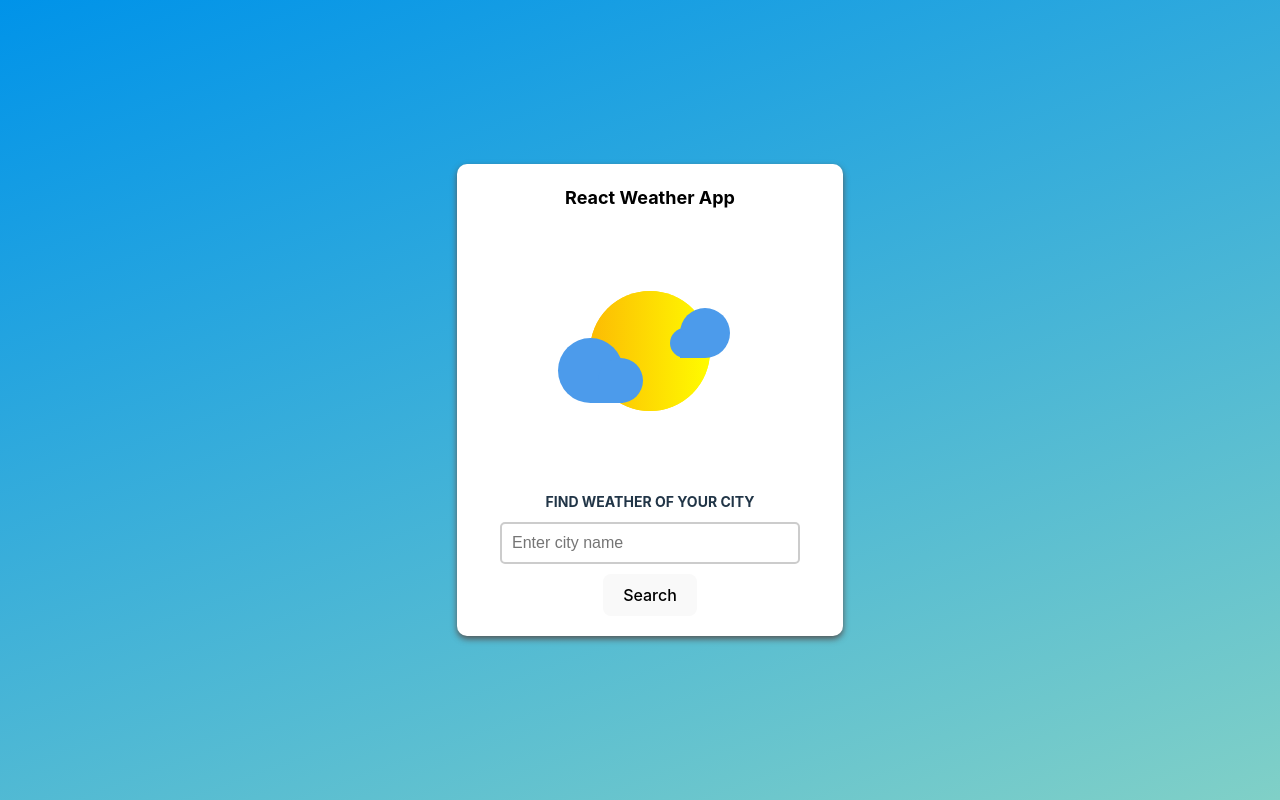
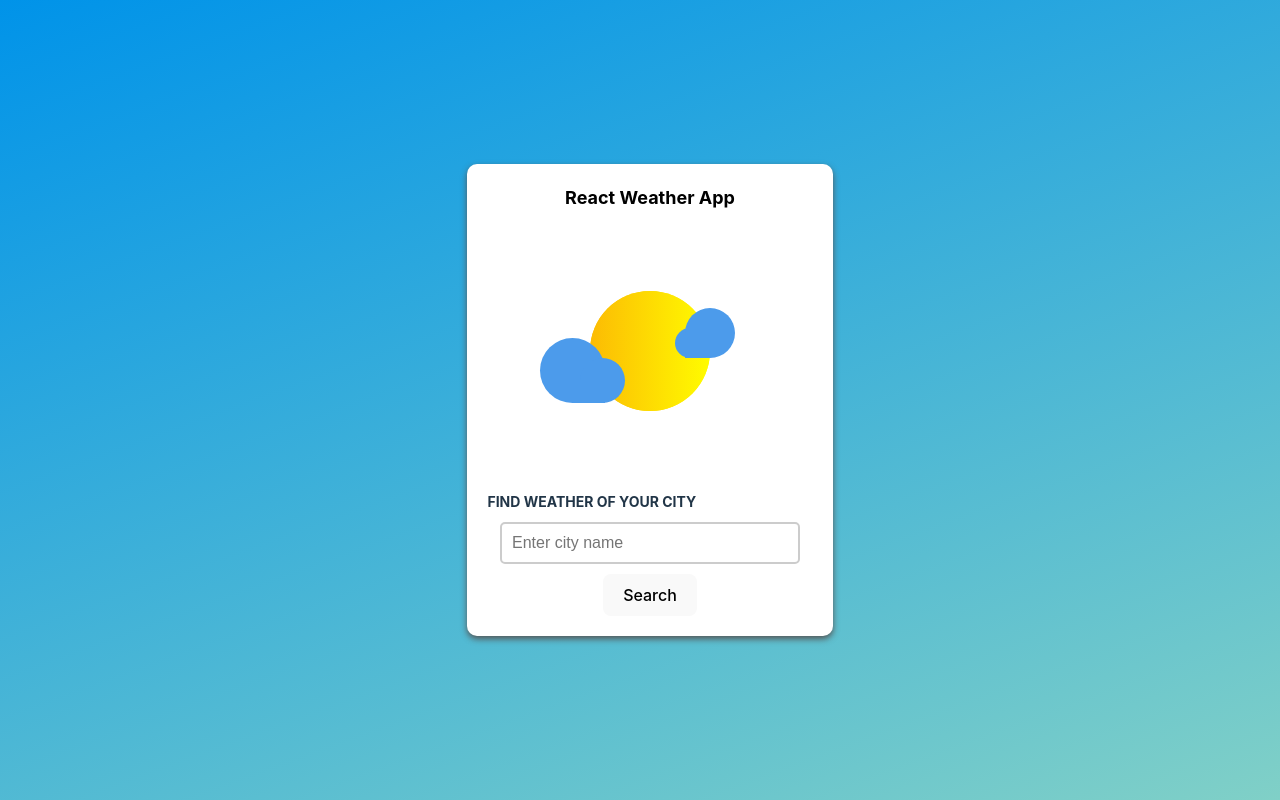
Before and after one commit to Farhan-878/weather-react-app, a React (Vite) app: page / in a window 1280 px wide. Built offline with nearby package versions, Linux system fonts and the light colour scheme.

Commit message:
update code

```diff
--- a/src/App.css
+++ b/src/App.css
@@ -2,7 +2,7 @@
   max-width: 1280px;
   margin: 0 auto;
   padding: 2rem 1rem;
-  text-align: center;
+  /* text-align: center; */
 }
 
 .logo {
@@ -49,7 +49,7 @@
   box-shadow: 0 3px 6px 0 #555;
   padding: 20px 10px;
   border-radius: 10px;
-  max-width: 380px;
+  max-width: 350px;
   width: 100%;
   background-color: white;
 }
@@ -118,17 +118,17 @@
   display: flex;
   flex-direction: column;
   align-items: center;
+  gap: 20px;
+  padding: 20px 0;
 }
 .weatherComponent .weatherCondition {
   display: flex;
   flex-direction: row;
   align-items: center;
   width: 100%;
-  justify-content: space-between;
-  margin: 30px auto;
+  justify-content: center;
 }
 .weatherComponent .weatherCondition .condition {
-  margin: 20px auto;
   font-size: 14px;
 }
 .weatherComponent .weatherCondition .condition span {
@@ -141,15 +141,13 @@
 .weatherComponent .weatherInfoLabel {
   font-size: 14px;
   font-weight: bold;
-  margin: 20px 25px 10px;
   text-align: start;
-  width: 90%;
 }
 .weatherComponent .weatherInfoContainer {
   display: flex;
-  width: 90%;
+
   flex-direction: row;
-  justify-content: space-evenly;
+  justify-content: space-between;
   align-items: center;
   flex-wrap: wrap;
 }
@@ -175,6 +173,10 @@
   text-transform: capitalize;
 }
 
+.weatherForm .cityComponent form {
+  text-align: center;
+}
+
 /* ================================================================== */
 
 .sun-container {
@@ -193,7 +195,7 @@
 
 .front {
   padding-top: 45px;
-  margin-right: 100px;
+  margin-right: -30px;
   display: inline;
   position: absolute;
   z-index: 11;
@@ -207,7 +209,7 @@
 
 .back {
   margin-top: -30px;
-  margin-left: 100px;
+  margin-left: 150px;
   z-index: 12;
   /* animation: clouds 12s infinite;
   animation-timing-function: ease-in-out; */
--- a/src/components/watherApp/weather.jsx
+++ b/src/components/watherApp/weather.jsx
@@ -1,4 +1,4 @@
-import { useState } from "react";
+import { useEffect, useState } from "react";
 import WeatherForm from "./weatherForm";
 import WeatherData from "./weatherData";
 import PropTypes from "prop-types";
--- a/src/components/watherApp/weatherData.jsx
+++ b/src/components/watherApp/weatherData.jsx
@@ -29,6 +29,7 @@ function WeatherData({ weather }) {
           {" "}
           {weather.name}, {weather.sys.country}
         </span>
+
         <span className="weatherInfoLabel">Weather info</span>
         <div className="weatherInfoContainer">
           <div className="infoContainer">
--- a/src/index.css
+++ b/src/index.css
@@ -70,7 +70,7 @@ button:focus-visible {
 }
 input {
   padding: 10px;
-  margin: 10px;
+  margin: 10px 0;
   border-radius: 5px;
   border: 2px solid #ccc;
   max-width: 300px;
```
